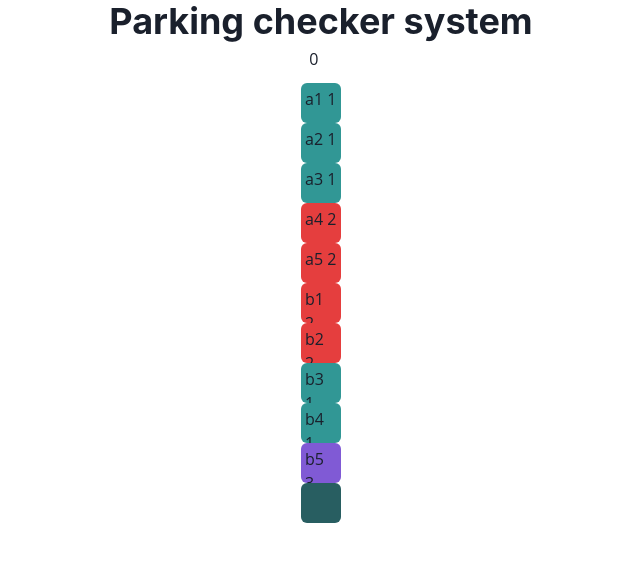
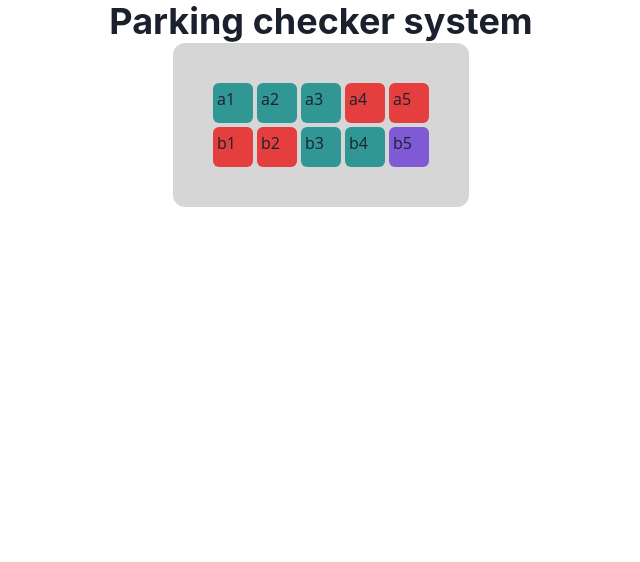
Before and after one commit to RadimKotajnyDev/parking-checker, a Next.js app: page / in a window 1280 px wide. Shown: the top 562 px of the page, without its empty margins (319-959 px from the left). Built offline with nearby package versions, Linux system fonts and the light colour scheme.

Commit message:
fixed initial state bug

```diff
--- a/src/pages/index.tsx
+++ b/src/pages/index.tsx
@@ -12,10 +12,13 @@ export default function Home() {
     }
     const url = "/test.json"
 
-    const [Spots, setSpot] = useState([initialSpot]);
-
+    const [Spots, setSpots] = useState([initialSpot]);
     const { data, error } = useSWR(url, fetcher)
 
+    // remove initial state collision
+    useEffect(() => {
+        setSpots([])
+    }, [])
     useEffect(() => {
         //console.log(error)
         if (data) {
@@ -25,7 +28,7 @@ export default function Home() {
                     Spots.push(item)
                 }
             })
-            setSpot([...Spots])
+            setSpots([...Spots])
         }
     }, [data, error])
     let color: string
@@ -34,7 +37,9 @@ export default function Home() {
             <Center>
                 <Flex flexDirection="column" align="center" justify="center">
                     <Heading>Parking checker system</Heading>
-                    <Grid>
+                    <Grid templateColumns='repeat(5, 1fr)' gap={1}
+                          bg="blackAlpha.300"
+                          p={10} borderRadius="xl">
                         {
                             Spots.map((spot): any => {
                                 const {id, value} = spot
@@ -45,11 +50,10 @@ export default function Home() {
                                     <GridItem bg={color}
                                               h={10} w={10} p={1}
                                               borderRadius="md"
-                                              key={id}>{id}&nbsp;{value}</GridItem>
+                                              key={id}>{id}</GridItem>
                                 )
                             })
                         }
-                        <GridItem h={10} w={10} bg="teal.700" borderRadius="md"/>
                     </Grid>
                 </Flex>
             </Center>
```
